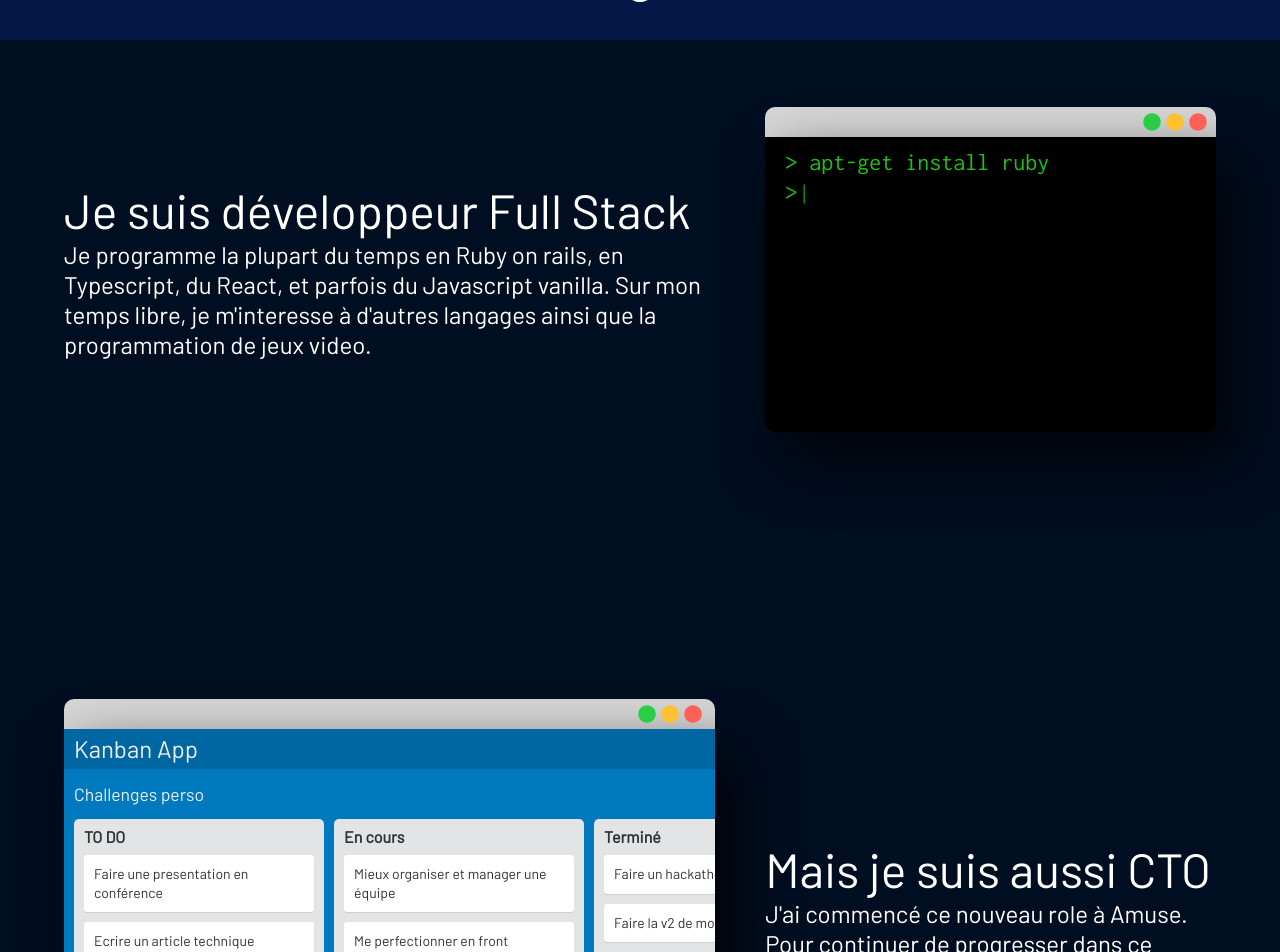
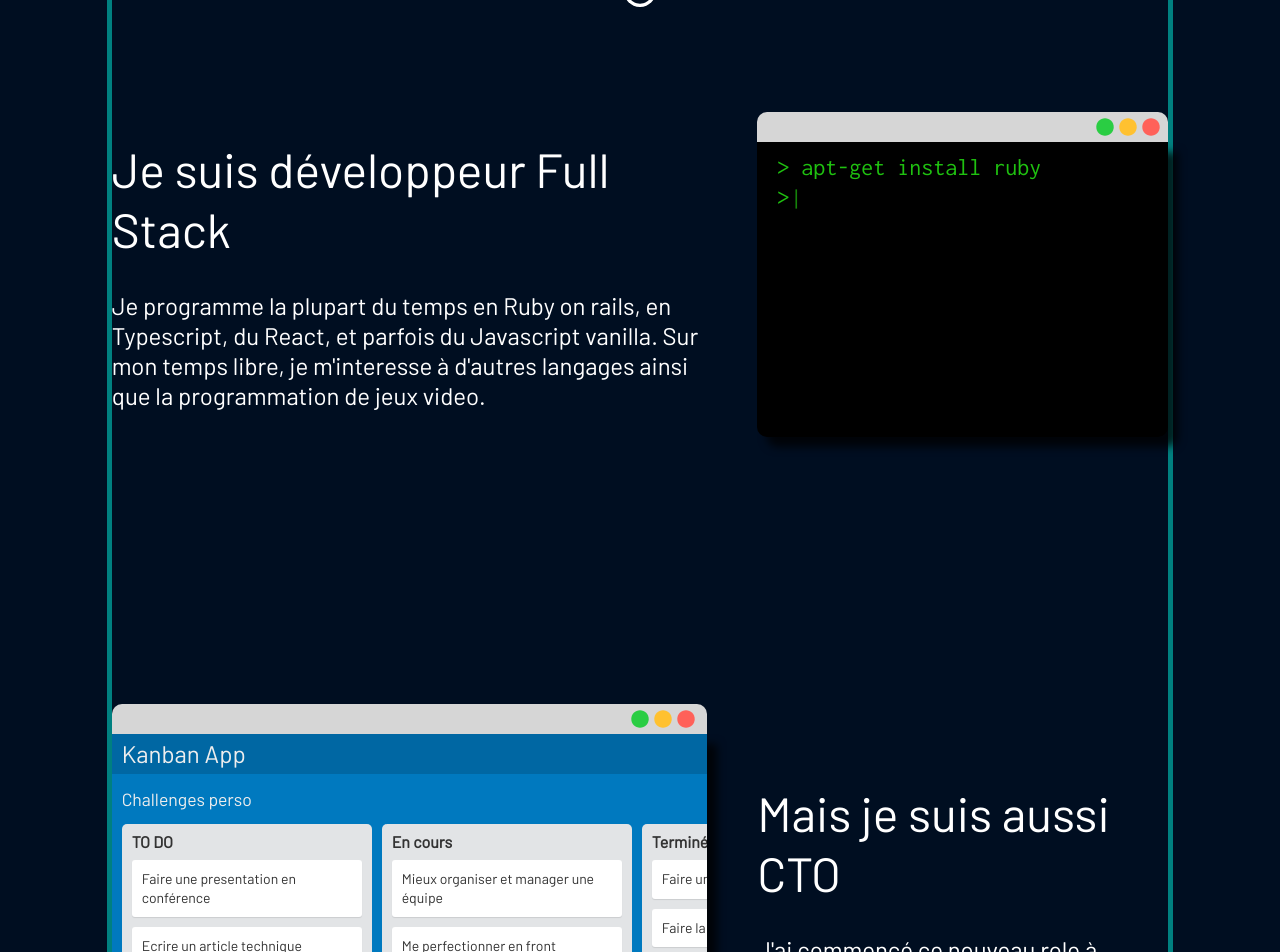
Before and after one commit to guillaume-gomez/guillaume-gomez.github.io, a React (Create React App) app: page / in a window 1280 px wide. Shown: the part 760-1712 px from the top of the page. Built offline with nearby package versions, Linux system fonts and the light colour scheme.

Commit message:
fix main grid

```diff
--- a/src/App.css
+++ b/src/App.css
@@ -69,23 +69,11 @@
 }
 
 
-.App-container {
-  display: flex;
-  flex-direction: column;
-  justify-content: center;
-  align-items: center;
-  width: 100%;
-}
-
 .container {
-  //border: 5px solid teal;
-  display: flex;
-  flex-direction: column;
-  justify-content: center;
-  align-items: center;
-  gap: 124px 0px;
-  width: 90%;
-  height: 100%;
+  border: 5px solid teal;
+  grid-column-start: 2;
+  grid-column-end: 12;
+  //grid-auto-rows: 100vh;
 }
 
 .custom-select {
@@ -102,76 +90,9 @@
   color: var(--black);
 }
 
-@media(max-width: 1680px) {
-  .container {
-    //border: 5px solid yellow;
-    width: 85%;
-  }
+.App-container {
+  width: 100%;
+  display: grid;
+  grid-template-columns: repeat(12, 1fr);
+  gap: 10px 0px;
 }
-
-
-@media(max-width: 1500px) {
-  .container {
-    //border: 5px solid orange;
-    width: 90%;
-
-  }
-}
-
-@media(max-width: 1200px) {
-  .container {
-    width: 90%;
-  }
-}
-
-
-@media(max-width: 1112px) {
-  .container {
-    width: 92%;
-  }
-}
-
-
-@media(max-width: 1024px) {
-  .container {
-    width: 94%;
-  }
-}
-
-
-@media(max-width: 768px) {
-  .container {
-    width: 96%;
-  }
-}
-
-
-.content {
-  width: 70%;
-}
-
-@media(max-width: 1500px) {
-  .content {
-    width: 75%;
-  }
-}
-
-@media(max-width: 1200px) {
-  .content {
-    width: 85%;
-  }
-}
-
-
-@media(max-width: 1112px) {
-  .content {
-    width: 90%;
-  }
-}
-
-
-@media(max-width: 1024px) {
-  .content {
-    width: 100%;
-  }
-}
--- a/src/App.tsx
+++ b/src/App.tsx
@@ -18,14 +18,14 @@ function App() {
   return (
     <div className="App">
       <div className="App-container">
-        <span ref={toHomepage} style={{width: "100%"}}>
-          <WelcomePage toAboutMe={toAboutMe} toTexts={toTexts}/>
-        </span>
         <div className="container">
-          <span ref={toTexts} style={{width: "100%"}}>
+          <span ref={toHomepage}>
+            <WelcomePage toAboutMe={toAboutMe} toTexts={toTexts}/>
+          </span>
+          <span ref={toTexts}>
             <WelcomePageInfos/>
           </span>
-          <span ref={toProject} style={{width: "100%"}} >
+          <span ref={toProject}>
            <Projects refTarget={toAboutMe} />
           </span>
           <span ref={toAboutMe} style={{width: "100%", display: "flex", flexDirection: "column", alignItems: "center"}}>
--- a/src/components/Window.css
+++ b/src/components/Window.css
@@ -1,4 +1,5 @@
 .window-content {
-  box-shadow: 19px 27px 55px 4px rgba(0,0,0,0.75);
+  //box-shadow: 19px 27px 55px 4px rgba(0,0,0,0.75);
+  filter: drop-shadow(10px 10px 4px rgba(0,0,0,0.75));
   overflow: auto;
 }
--- a/src/components/animations/FadeInWhenVisibleAndMove.tsx
+++ b/src/components/animations/FadeInWhenVisibleAndMove.tsx
@@ -28,7 +28,7 @@ function FadeInWhenVisibleAndMove({ children, direction, className } : FadeInWhe
       transition={{ duration: 2.0, type: "spring", bounce: 0.20 }}
       variants={{
         visible: { opacity: 1, scale: 1 },
-        hidden: { opacity: 0, scale: 0, x: direction === "left" ?  "-25vw" : "25vw" },
+        hidden: { opacity: 0, scale: 0, x: direction === "left" ?  "-20vw" : "20vw" },
         move: {x: 0}
       }}
     >
--- a/src/views/Projects.css
+++ b/src/views/Projects.css
@@ -1,9 +1,8 @@
 .projects-content {
-  //border:  2px solid green;
+  border:  2px solid green;
   display: grid;
   box-sizing: border-box;
   width: 100%;
-  height: 100%;
   gap:  16px 0px;
   grid-template-rows: auto auto;
 }
--- a/src/views/WelcomePage.scss
+++ b/src/views/WelcomePage.scss
@@ -10,8 +10,8 @@
 
 .first-gradient {
   position: relative;
-  background: rgb(4,23,70);
-  background: linear-gradient(356deg, rgba(4,23,70,1) 67%, rgba(48,33,93,1) 79%, rgba(122,33,97,1) 97%);
+  //background: rgb(4,23,70);
+  //background: linear-gradient(356deg, rgba(4,23,70,1) 67%, rgba(48,33,93,1) 79%, rgba(122,33,97,1) 97%);
 }
 
 .welcome-page-text {
--- a/src/views/WelcomePageInfos.css
+++ b/src/views/WelcomePageInfos.css
@@ -7,11 +7,11 @@
   flex-direction: column;
 }
 
+
 .welcome-page-infos-grid-container {
   width: 100%;
   height: 100%;
   //border: 2px solid orange;
-  max-width: 1500px;
   gap:  200px 50px;
   display: grid;
   grid-template-columns: repeat(12, 1fr);
@@ -19,6 +19,10 @@
   grid-template-areas:
     "TextFullStack TextFullStack TextFullStack TextFullStack TextFullStack TextFullStack TextFullStack terminal terminal terminal terminal terminal"
     "trello trello trello trello trello trello trello textCTO textCTO textCTO textCTO textCTO";
+}
+
+.welcome-page-title {
+  padding-bottom: 2rem ;
 }
 
 .textFullStack {
--- a/src/views/WelcomePageInfos.tsx
+++ b/src/views/WelcomePageInfos.tsx
@@ -17,7 +17,7 @@ function WelcomePageInfos() {
       <div className="welcome-page-infos-grid-container">
         <div ref={toTexts} className="textFullStack">
             <FadeInWhenVisibleAndMove direction="left">
-              <h3>{t("welcome-page-infos.full-stack")}</h3>
+              <h3 className="welcome-page-title">{t("welcome-page-infos.full-stack")}</h3>
               <p>{t("welcome-page-infos.full-statck-text")}</p>
             </FadeInWhenVisibleAndMove>
         </div>
@@ -37,7 +37,7 @@ function WelcomePageInfos() {
         </div>
         <div className="textCTO">
           <FadeInWhenVisibleAndMove direction="right">
-            <h3>{t("welcome-page-infos.cto")}</h3>
+            <h3 className="welcome-page-title">{t("welcome-page-infos.cto")}</h3>
             <p>{t("welcome-page-infos.cto-text")}</p>
           </FadeInWhenVisibleAndMove>
         </div>
```
